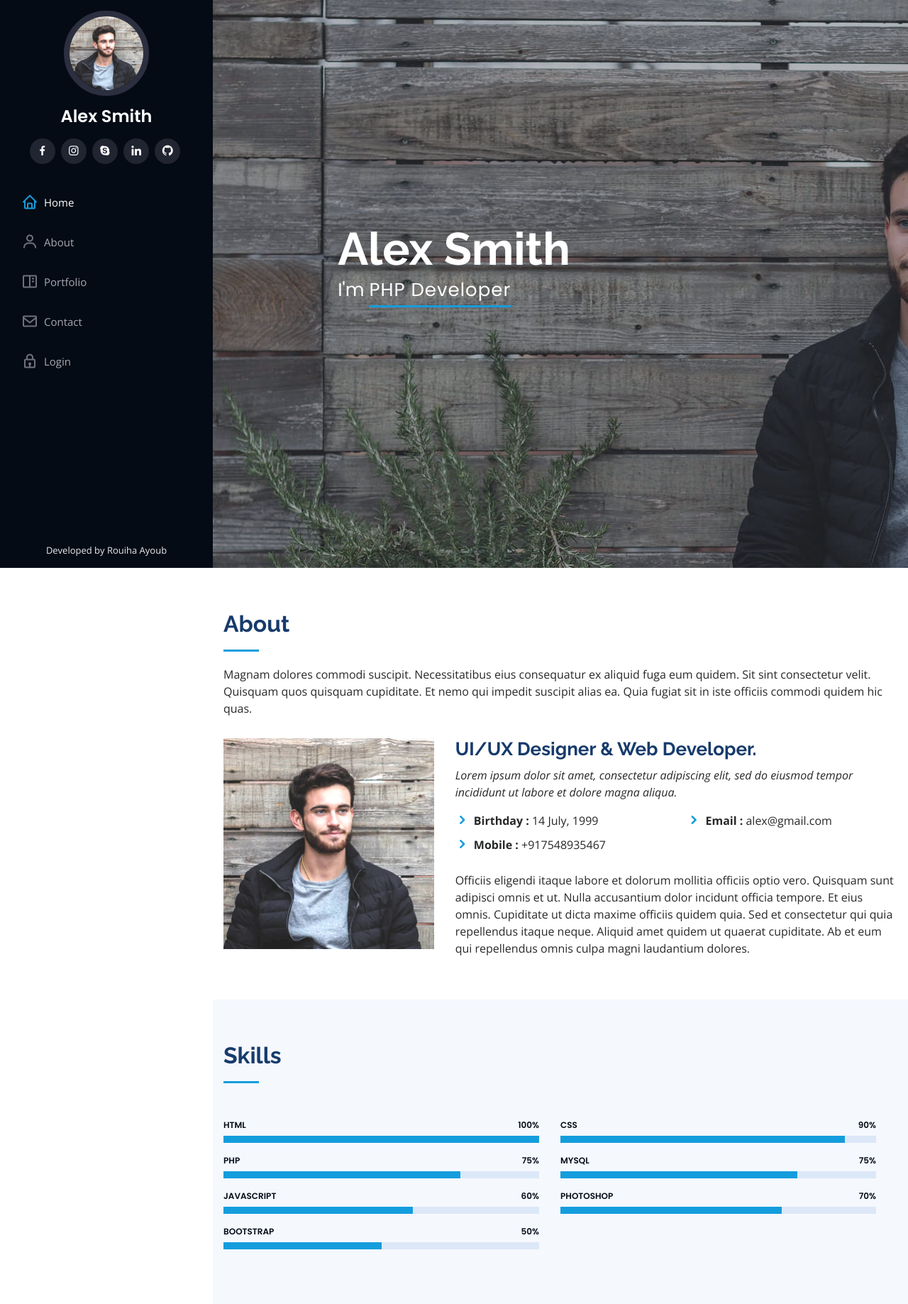
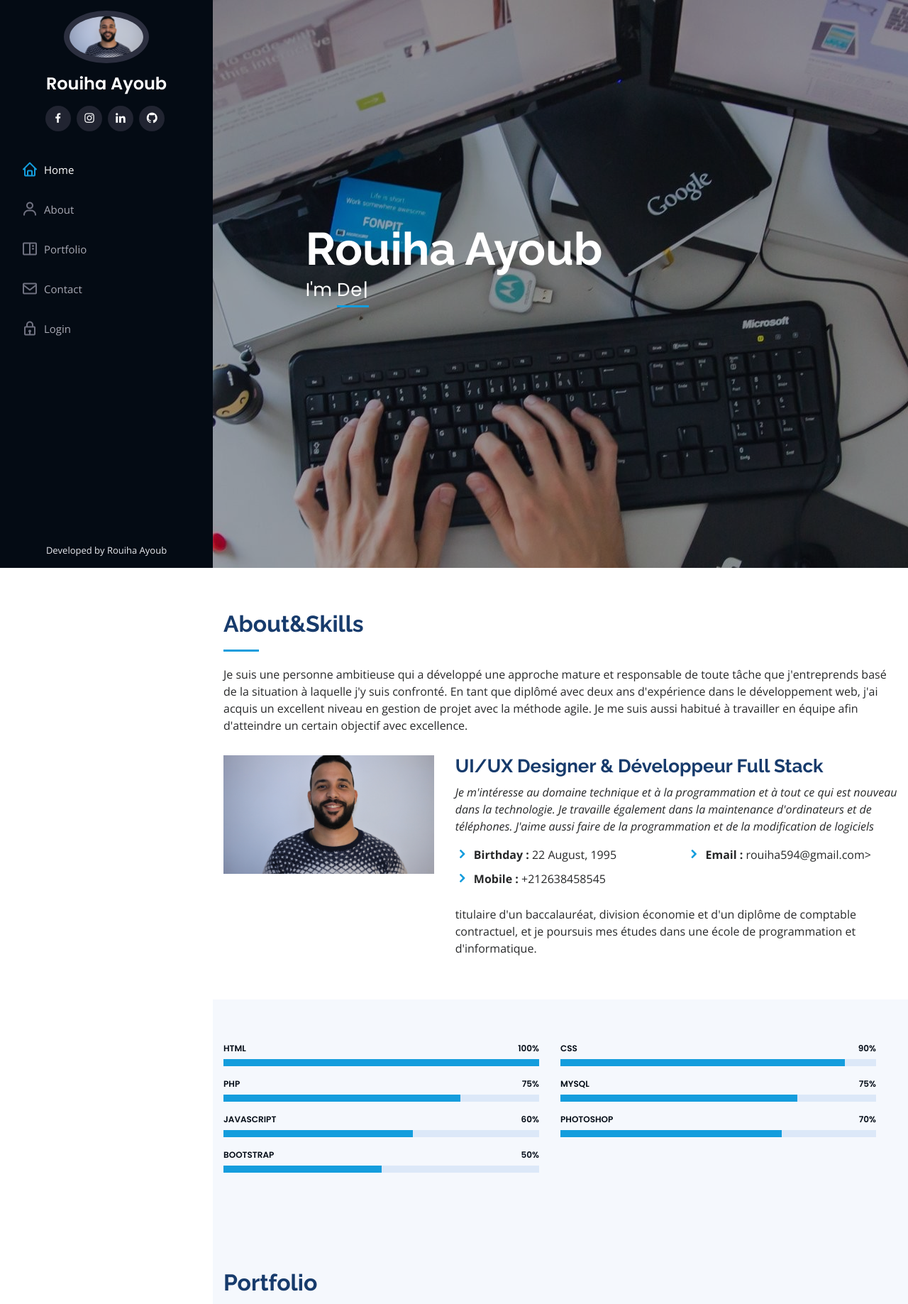
Before and after one commit to BlackDiamond-UX/Fill_Project, a PHP site: page /iportfolio/ in a window 1280 px wide. Shown: the top 1837 px of the page at 71% size. Run offline with PHP 8.4, Linux system fonts and the light colour scheme; data comes from the database, SQL or seed files in the repository; some libraries are stand-ins or nearby versions.

Commit message:
update and use new files

```diff
--- a/admin/login/index.php
+++ b/admin/login/index.php
@@ -70,7 +70,7 @@ if(isset($_SESSION['username'])){
     </label>
   </div>
   <input type="submit" name="login" class="btn btn-lg btn-primary btn-block" value="Login">
-  <p class="mt-5 mb-3 text-muted">&copy; 2017-2020</p>
+  <p class="mt-5 mb-3 text-muted">&copy; 2020</p>
 </form>
 </body>
 </html>
--- a/admin/php/portfolio.php
+++ b/admin/php/portfolio.php
@@ -28,14 +28,14 @@
 
    <div class="form-group col-md-6 mt-auto">
       <label for="name">Project Name</label>
-      <input type="name" name="projectname" class="form-control" id="name" placeholder="ToDo List Maker">
+      <input type="name" name="projectname" class="form-control" id="name" placeholder="Name of Project">
     </div>
 
 
 
     <div class="form-group col-md-12">
       <label for="email">Project Link</label>
-      <input type="text" name="projectlink" class="form-control" id="email" placeholder="https://whomonugiri.github.io/todo-list-maker/">
+      <input type="text" name="projectlink" class="form-control" id="email" placeholder="Link to Project">
     </div>
     <div class="form-group col-md-2 ml-auto">
         <input type="submit" name="addtoportfolio" class="btn btn-primary" value="Add To Portfolio">
--- a/index.php
+++ b/index.php
@@ -1,30 +1,19 @@
 <?php include('./include/db.php');
-$query = "SELECT * FROM basic_setup,personal_setup,aboutus_setup";
-$runquery = mysqli_query($db,$query);
-if(!$db){
-    header("location:index-2.html");
-}
-$data = mysqli_fetch_array($runquery);
    ?>
 <!DOCTYPE html>
 <html lang="en">
    <meta http-equiv="content-type" content="text/html;charset=UTF-8" />
-
    <head>
       <meta charset="utf-8">
       <meta content="width=device-width, initial-scale=1.0" name="viewport">
-
-    <title><?=$data['title']?></title>
-    <meta content="<?=$data['description']?>" name="description">
-    <meta content="<?=$data['keyword']?>" name="keywords">
-
+      <title>Rouiha Ayoub</title>
+      <meta content="je suis Développeur Full Stack" name="description">
+      <meta content="web development,php development" name="keywords">
       <!-- Favicons -->
-    <link href="assets/img/<?=$data['icon']?>" rel="icon">
-    <link href="assets/img/<?=$data['icon']?>" rel="apple-touch-icon">
-
+      <link href="assets/img/icons8-computer-support-64.png" rel="icon">
+      <link href="assets/img/icons8-computer-support-64.png" rel="apple-touch-icon">
       <!-- Google Fonts -->
       <link href="https://fonts.googleapis.com/css?family=Open+Sans:300,300i,400,400i,600,600i,700,700i|Raleway:300,300i,400,400i,500,500i,600,600i,700,700i|Poppins:300,300i,400,400i,500,500i,600,600i,700,700i" rel="stylesheet">
-
       <!-- Vendor CSS Files -->
       <link href="assets/vendor/bootstrap/css/bootstrap.min.css" rel="stylesheet">
       <link href="assets/vendor/icofont/icofont.min.css" rel="stylesheet">
@@ -32,151 +21,86 @@ $data = mysqli_fetch_array($runquery);
       <link href="assets/vendor/venobox/venobox.css" rel="stylesheet">
       <link href="assets/vendor/owl.carousel/assets/owl.carousel.min.css" rel="stylesheet">
       <link href="assets/vendor/aos/aos.css" rel="stylesheet">
-
       <!-- Template Main CSS File -->
       <link href="assets/css/style.css" rel="stylesheet">
-
-    <!-- =======================================================
-  * Template Name: iPortfolio - v1.2.1
-  * Template URL: https://bootstrapmade.com/iportfolio-bootstrap-portfolio-websites-template/
-  * Author: BootstrapMade.com
-  * License: https://bootstrapmade.com/license/
-  ======================================================== -->
       <style>
          #hero {
-            background: url(assets/img/<?=$data['homewallpaper']?>);
+         background: url(assets/img/164632.jpg);
          }
-
       </style>
    </head>
-
    <body>
-
       <!-- ======= Mobile nav toggle button ======= -->
       <button type="button" class="mobile-nav-toggle d-xl-none"><i class="icofont-navigation-menu"></i></button>
-
       <!-- ======= Header ======= -->
       <header id="header">
          <div class="d-flex flex-column">
-
             <div class="profile">
-                <img src="assets/img/<?=$data['profilepic']?>" alt="" class="img-fluid rounded-circle">
-                <h1 class="text-light"><a href="#"><?=$data['name']?></a></h1>
+               <img src="assets/img/0P9A5405.jpg" alt="" class="img-fluid rounded-circle">
+               <h1 class="text-light"><a href="#">Rouiha Ayoub</a></h1>
                <div class="social-links mt-3 text-center">
-                    <?php
-        if($data['twitter']!=""){
-            ?>
-                    <a href="<?=$data['twitter']?>" class="twitter"><i class="bx bxl-twitter"></i></a>
-                    <?php
-        }
-        if($data['facebook']!=""){
-            ?>
-                    <a href="<?=$data['facebook']?>" class="facebook"><i class="bx bxl-facebook"></i></a>
-                    <?php
-        }
-      if($data['instagram']!=""){
-            ?>
-                    <a href="<?=$data['instagram']?>" class="instagram"><i class="bx bxl-instagram"></i></a>
-                    <?php
-        }
-       if($data['skype']!=""){
-            ?>
-                    <a href="<?=$data['instagram']?>" class="google-plus"><i class="bx bxl-skype"></i></a>
-                    <?php
-        }
-      if($data['linkedin']!=""){
-            ?>
-                    <a href="<?=$data['linkedin']?>" class="linkedin"><i class="bx bxl-linkedin"></i></a>
-                    <?php
-        }
-      if($data['github']!=""){
-            ?>
-                    <a href="<?=$data['instagram']?>" class="github"><i class="bx bxl-github"></i></a>
-                    <?php
-        }
-        ?>
+                  <a href="https://www.facebook.com/profile.php?id=100021806631388" class="facebook"><i class="bx bxl-facebook"></i></a>
+                  <a href="https://www.instagram.com/ayoub_rouiha9/" class="instagram"><i class="bx bxl-instagram"></i></a>
+                  <a href="https://www.linkedin.com/in/rouiha-ayoub-2505ba193/" class="linkedin"><i class="bx bxl-linkedin"></i></a>
+                  <a href="https://github.com/BlackDiamond-UX" class="github"><i class="bx bxl-github"></i></a>
                </div>
             </div>
-
             <nav class="nav-menu">
                <ul>
                   <li class=""><a href="#hero"><i class="bx bx-home"></i> <span>Home</span></a></li>
                   <li><a href="#about"><i class="bx bx-user"></i> <span>About</span></a></li>
                   <li><a href="#portfolio"><i class="bx bx-book-content"></i> Portfolio</a></li>
                   <li><a href="#contact"><i class="bx bx-envelope"></i> Contact</a></li>
-                    <li><a href="http://localhost/iportfolio/admin"><i class="bx bx-lock"></i> <span>Login</span></a></li>
-
+                  <li><a href="http://localhost/iportfolio/admin" target="_blank"><i class="bx bx-lock"></i> <span>Login</span></a></li>
                </ul>
-            </nav><!-- .nav-menu -->
+            </nav>
+            <!-- .nav-menu -->
             <button type="button" class="mobile-nav-toggle d-xl-none"><i class="icofont-navigation-menu"></i></button>
-
          </div>
-    </header><!-- End Header -->
-
+      </header>
+      <!-- End Header -->
       <!-- ======= Hero Section ======= -->
       <section id="hero" class="d-flex flex-column justify-content-center align-items-center">
          <div class="hero-container" data-aos="fade-in">
-            <h1><?=$data['name']?></h1>
-
-            <p>I'm <span class="typed" data-typed-items="<?php
-          $prof = explode(",",$data['professions']);
-          foreach($prof as $value){echo $value.",";}?>"></span></p>
+            <h1>Rouiha Ayoub</h1>
+            <p>I'm <span class="typed" data-typed-items="Developpeur Full Stack"</span></p>
          </div>
-    </section><!-- End Hero -->
-
+      </section>
+      <!-- End Hero -->
       <main id="main">
-
          <!-- ======= About Section ======= -->
          <section id="about" class="about">
             <div class="container">
-
                <div class="section-title">
-                    <h2>About</h2>
-                    <p><?=$data['shortdesc']?></p>
+                  <h2>About&Skills</h2>
+                  <p>Je suis une personne ambitieuse qui a développé une approche mature et responsable de toute tâche que j'entreprends basé de la situation à laquelle j'y suis confronté. En tant que diplômé avec deux ans d'expérience dans le développement web, j'ai acquis un excellent niveau en gestion de projet avec la méthode agile. Je me suis aussi habitué à travailler en équipe afin d'atteindre un certain objectif avec excellence.</p>
                </div>
-
                <div class="row">
                   <div class="col-lg-4" data-aos="fade-right">
-                        <img src="assets/img/<?=$data['profilepic']?>" class="img-fluid" alt="">
+                     <img src="assets/img/0P9A5405.jpg" class="img-fluid" alt="">
                   </div>
                   <div class="col-lg-8 pt-4 pt-lg-0 content" data-aos="fade-left">
-                        <h3><?=$data['heading']?></h3>
+                     <h3>UI/UX Designer & Développeur Full Stack</h3>
                      <p class="font-italic">
-                            <?=$data['subheading']?>
+                        Je m'intéresse au domaine technique et à la programmation et à tout ce qui est nouveau dans la technologie. Je travaille également dans la maintenance d'ordinateurs et de téléphones. J'aime aussi faire de la programmation et de la modification de logiciels
                      </p>
                      <div>
                         <ul class="row">
-                                <li class="col-lg-6"><i class="icofont-rounded-right"></i> <strong>Birthday :</strong> <?=$data['dob']?></li>
-                                <li class="col-lg-6"><i class="icofont-rounded-right"></i> <strong>Email :</strong> <?=$data['emailid']?></li>
-                                <li class="col-lg-5"><i class="icofont-rounded-right"></i> <strong>Mobile :</strong> <?=$data['mobile']?></li>
-
-
-
-
-
+                           <li class="col-lg-6"><i class="icofont-rounded-right"></i> <strong>Birthday :</strong> 22 August, 1995</li>
+                           <li class="col-lg-6"><i class="icofont-rounded-right"></i> <strong>Email :</strong>  rouiha594@gmail.com></li>
+                           <li class="col-lg-5"><i class="icofont-rounded-right"></i> <strong>Mobile :</strong> +212638458545</li>
                         </ul>
                      </div>
                      <p>
-                            <?=$data['longdesc']?>
+                        titulaire d'un baccalauréat, division économie et d'un diplôme de comptable contractuel, et je poursuis mes études dans une école de programmation et d'informatique.
                      </p>
                   </div>
                </div>
-
             </div>
-        </section><!-- End About Section -->
-
-        <!-- ======= Facts Section ======= -->
-
-        <!-- ======= Skills Section ======= -->
+         </section>
          <section id="skills" class="skills section-bg">
             <div class="container">
-
-                <div class="section-title">
-                    <h2>Skills</h2>
-                </div>
-
                <div class="row skills-content">
-
                   <div class="row col-lg-12" data-aos="fade-up">
                      <?php
                         $query3 = "SELECT * FROM skills";
@@ -192,27 +116,19 @@ while($data3=mysqli_fetch_array($runquery3)){
                      <?php
                         }
                                             ?>
-
-
-
                   </div>
-
                </div>
-
             </div>
-        </section><!-- End Skills Section -->
-
-        <!-- ======= Portfolio Section ======= -->
+         </section>
+        <!-- End About Section -->
+         <!-- ======= Facts Section ======= -->
+         <!-- ======= Skills Section ======= -->
          <section id="portfolio" class="portfolio section-bg">
             <div class="container">
-
                <div class="section-title">
                   <h2>Portfolio</h2>
                </div>
-
-
                <div class="row portfolio-container" data-aos="fade-up" data-aos-delay="100">
-
                   <?php
                      $query5 = "SELECT * FROM portfolio";
                      $runquery5= mysqli_query($db,$query5);
@@ -222,7 +138,6 @@ while($data5=mysqli_fetch_array($runquery5)){
                      <div class="portfolio-wrap">
                         <img src="assets/img/<?=$data5['projectpic']?>" class="img-fluid" alt="">
                         <div class="portfolio-links" title="<?=$data5['projectname']?>">
-
                            <a href="assets/img/<?=$data5['projectpic']?>" data-gall="portfolioGallery" class="venobox" title="App 1"><i class="bx bx-plus"></i></a>
                            <a href="<?=$data5['projectlink']?>" target="_blank" title="Visit <?=$data5['projectname']?>"><i class="bx bx-link"></i></a>
                         </div>
@@ -231,50 +146,36 @@ while($data5=mysqli_fetch_array($runquery5)){
                   <?php
                      }
                                          ?>
-
-
-
-
-
                </div>
-
             </div>
-        </section><!-- End Portfolio Section -->
-
-
+         </section>
+         <!-- End Portfolio Section -->
          <!-- ======= Contact Section ======= -->
          <section id="contact" class="contact">
             <div class="container">
-
                <div class="section-title">
                   <h2>Contact</h2>
                </div>
-
                <div class="row" data-aos="fade-in">
-
                   <div class="col-lg-5 d-flex align-items-stretch">
                      <div class="info">
                         <div class="address">
                            <i class="icofont-google-map"></i>
                            <h4>Location:</h4>
-                                <p><?=$data['location']?></p>
+                           <p>Quartier Agendiss Numero 443 Youssoufia</p>
                         </div>
-
                         <div class="email">
                            <i class="icofont-envelope"></i>
                            <h4>Email:</h4>
-                                <p><a href="mailto:<?=$data['emailid']?>"><?=$data['emailid']?></a></p>
+                           <p><a href="mailto:rouiha594@gmail.com">rouiha594@gmail.com</a></p>
                         </div>
-
                         <div class="phone">
                            <i class="icofont-phone"></i>
                            <h4>Call:</h4>
-                                <p><?=$data['mobile']?></p>
+                           <p><a href="tel:+212638458545">+212638458545</a></p>
                         </div>
                      </div>
-
                   </div>
-
                   <div class="col-lg-7 mt-5 mt-lg-0 d-flex align-items-stretch">
                      <form action="include/message.php" method="post" role="form" class="php-email-form">
                         <div class="form-row">
@@ -307,33 +208,22 @@ while($data5=mysqli_fetch_array($runquery5)){
                         <div class="text-center"><button type="submit">Send Message</button></div>
                      </form>
                   </div>
-<!--
-
--->
-
                </div>
-
             </div>
-        </section><!-- End Contact Section -->
-
-    </main><!-- End #main -->
-
+         </section>
+         <!-- End Contact Section -->
+      </main>
+      <!-- End #main -->
       <!-- ======= Footer ======= -->
       <footer id="footer">
          <div class="container">
-<!--
-            <div class="copyright">
-                &copy; Copyright <strong><span>iPortfolio</span></strong>
-            </div>
--->
             <div class="credits">
                Developed by Rouiha Ayoub</a>
             </div>
          </div>
-    </footer><!-- End  Footer -->
-
+      </footer>
+      <!-- End  Footer -->
       <a href="#" class="back-to-top"><i class="icofont-simple-up"></i></a>
-
       <!-- Vendor JS Files -->
       <script data-cfasync="false" src="../../../cdn-cgi/scripts/5c5dd728/cloudflare-static/email-decode.min.js"></script>
       <script src="assets/vendor/jquery/jquery.min.js"></script>
@@ -347,30 +237,6 @@ while($data5=mysqli_fetch_array($runquery5)){
       <script src="assets/vendor/owl.carousel/owl.carousel.min.js"></script>
       <script src="assets/vendor/typed.js/typed.min.js"></script>
       <script src="assets/vendor/aos/aos.js"></script>
-
-    <!-- Template Main JS File -->
       <script src="assets/js/main.js"></script>
-
-    <script>
-        if (window.self == window.top) {
-            (function(i, s, o, g, r, a, m) {
-                i['GoogleAnalyticsObject'] = r;
-                i[r] = i[r] || function() {
-                    (i[r].q = i[r].q || []).push(arguments)
-                }, i[r].l = 1 * new Date();
-                a = s.createElement(o), m = s.getElementsByTagName(o)[0];
-                a.async = 1;
-                a.src = g;
-                m.parentNode.insertBefore(a, m)
-            })(window, document, 'script', '../../../../www.google-analytics.com/analytics.js', 'ga');
-            ga('create', 'UA-55234356-4', 'auto');
-            ga('send', 'pageview');
-        }
-
-    </script>
    </body>
-
-
-<!-- Mirrored from bootstrapmade.com/demo/themes/iPortfolio/ by HTTrack Website Copier/3.x [XR&CO'2014], Sat, 16 May 2020 03:40:16 GMT -->
-
 </html>
```
Also changed, not shown: admin/index.php (+4 -61 lines), admin/php/welcome.php (+1 -38 lines). Lines whose indentation alone changed are shown as unchanged.
